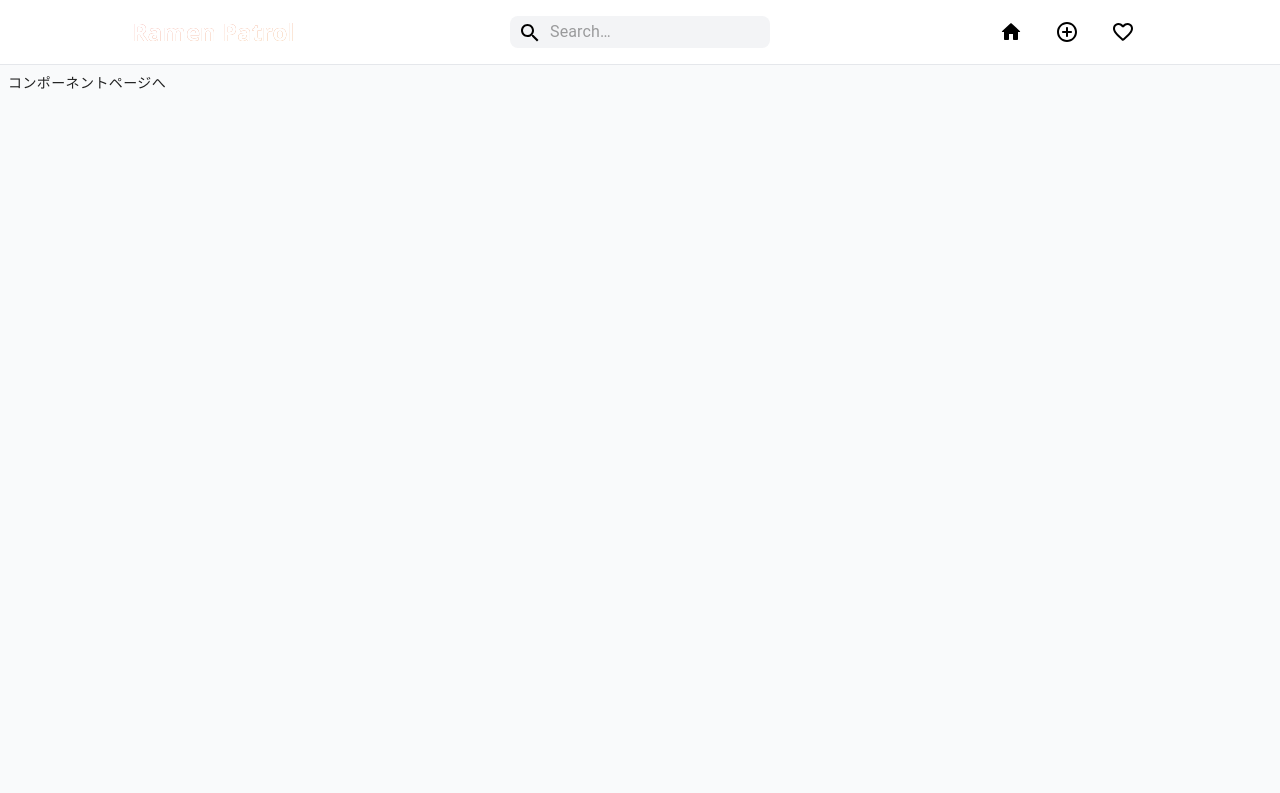
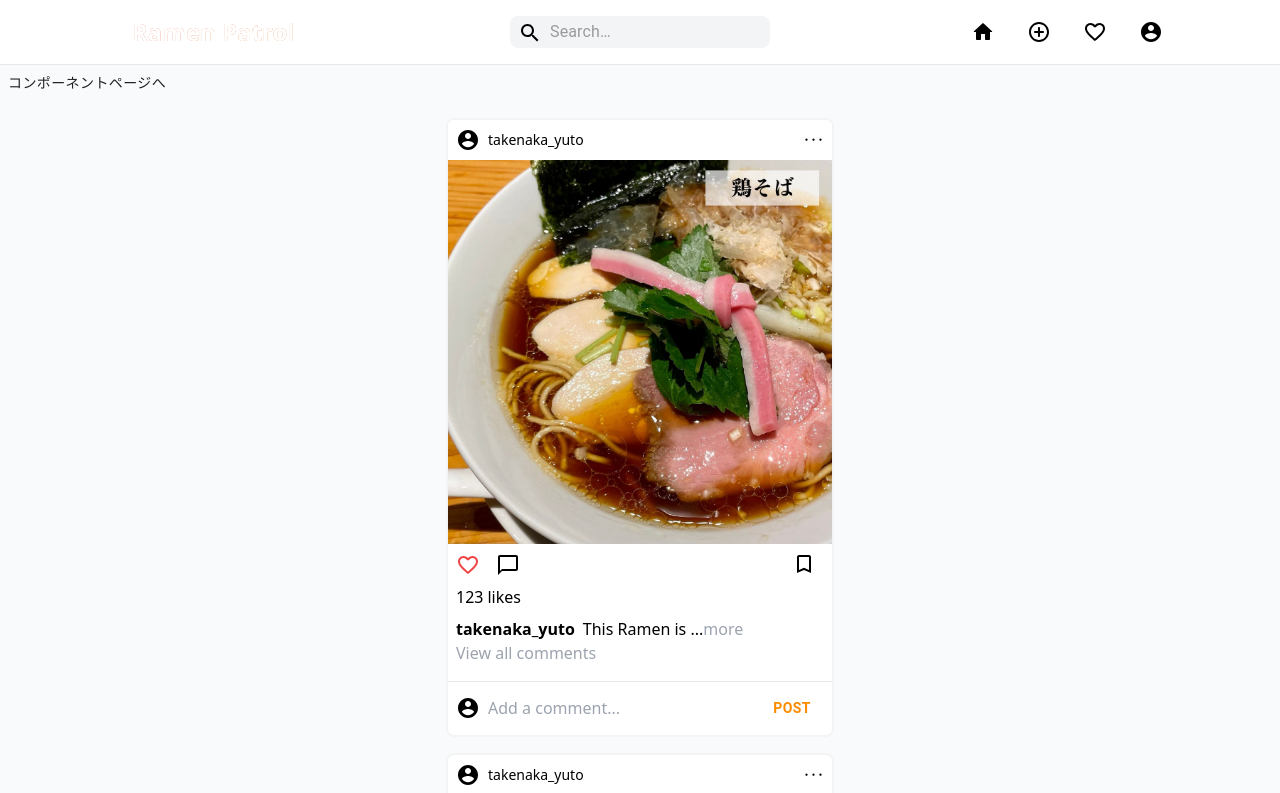
Before and after one commit to YutoTakenaka/ramen_patrol, a React (Create React App) app: page / in a window 1280 px wide. Shown: the top 793 px of the page. Built offline with nearby package versions, Linux system fonts and the light colour scheme.

Commit message:
chakra-uiのインストール

```diff
--- a/package.json
+++ b/package.json
@@ -3,6 +3,9 @@
   "version": "0.1.0",
   "private": true,
   "dependencies": {
+    "@chakra-ui/react": "^2.2.8",
+    "@emotion/react": "^11.10.0",
+    "@emotion/styled": "^11.10.0",
     "@material-ui/core": "^4.12.4",
     "@material-ui/icons": "^4.11.3",
     "@testing-library/jest-dom": "^5.16.5",
@@ -12,6 +15,7 @@
     "@types/node": "^16.11.49",
     "@types/react": "^18.0.17",
     "@types/react-dom": "^18.0.6",
+    "framer-motion": "^7.2.0",
     "react": "^18.2.0",
     "react-dom": "^18.2.0",
     "react-router-dom": "^6.3.0",
--- a/src/components/organisms/Header.tsx
+++ b/src/components/organisms/Header.tsx
@@ -3,11 +3,12 @@ import InputBase from "@material-ui/core/InputBase";
 import HomeRoundedIcon from "@material-ui/icons/HomeRounded";
 import AddCircleOutlineRoundedIcon from "@material-ui/icons/AddCircleOutlineRounded";
 import FavoriteBorderRoundedIcon from "@material-ui/icons/FavoriteBorderRounded";
+import AccountCircleIcon from "@material-ui/icons/AccountCircle";
 
 export default function Header() {
   return (
     <>
-      <div className="flex">
+      <div className="flex bg-white">
         <p className="flex justify-center items-center font-bold bg-gradient-to-br from-pink-500 to-yellow-500 h-26 w-1/3 text-white text-2xl bg-clip-text text-transparent">
           <a href="/">Ramen Patrol</a>
         </p>
@@ -18,9 +19,10 @@ export default function Header() {
           </div>
         </div>
         <div className="flex items-center justify-center w-1/3">
-          <HomeRoundedIcon className="mx-4" />
-          <AddCircleOutlineRoundedIcon className="mx-4" />
-          <FavoriteBorderRoundedIcon className="mx-4" />
+          <HomeRoundedIcon className="mx-4 hover:cursor-pointer" />
+          <AddCircleOutlineRoundedIcon className="mx-4 hover:cursor-pointer" />
+          <FavoriteBorderRoundedIcon className="mx-4 hover:cursor-pointer" />
+          <AccountCircleIcon className="mx-4 hover:cursor-pointer" />
         </div>
       </div>
       <hr />
--- /dev/null
+++ b/src/components/organisms/PostIndex.tsx
@@ -0,0 +1,81 @@
+import AccountCircleIcon from "@material-ui/icons/AccountCircle";
+import ramenImg from "../../assets/images/4.png";
+import FavoriteBorderRoundedIcon from "@material-ui/icons/FavoriteBorderRounded";
+import ChatBubbleOutlineIcon from "@material-ui/icons/ChatBubbleOutline";
+import BookmarkBorderIcon from "@material-ui/icons/BookmarkBorder";
+import { Button } from "@material-ui/core";
+import { createStyles, makeStyles, Theme } from "@material-ui/core/styles";
+
+const useStyles = makeStyles((theme: Theme) =>
+  createStyles({
+    postButton: {
+      color: "#fb8c00",
+      fontWeight: "bold",
+    },
+  })
+);
+
+export default function PostIndex() {
+  const classes = useStyles();
+
+  const showModal = () => {
+    alert();
+  };
+  return (
+    <div className="md:flex md:justify-evenly m-4">
+      <div className="bg-white border-2 border-gray-100 rounded-lg w-fit">
+        {/* header */}
+        <div className="flex justify-between items-center m-2">
+          <div className="flex items-center">
+            <AccountCircleIcon />
+            <p className="text-sm ml-2">takenaka_yuto</p>
+          </div>
+          <div
+            className="text-sm hover:opacity-50 hover:cursor-pointer"
+            onClick={showModal}
+          >
+            ･･･
+          </div>
+        </div>
+        {/* img */}
+        <div className="w-96 bg-white ">
+          <img src={ramenImg} alt="" />
+          <div className="flex w-96 my-2 justify-between">
+            <div>
+              <FavoriteBorderRoundedIcon className="mx-2 text-red-500 hover:cursor-pointer" />
+              <ChatBubbleOutlineIcon className="mx-2 hover:cursor-pointer" />
+            </div>
+            <BookmarkBorderIcon className="mr-4 hover:cursor-pointer" />
+          </div>
+          <p>
+            <span className="ml-2 mr-1">123</span>likes
+          </p>
+        </div>
+        {/* caption */}
+        <div className="m-2">
+          <div className="flex">
+            <p className="font-bold">takenaka_yuto</p>
+            <p className="ml-2">This Ramen is ...</p>
+            <p className="text-gray-400 hover:cursor-pointer">more</p>
+          </div>
+          <p className="text-gray-400 mb-4 hover:cursor-pointer">
+            View all comments
+          </p>
+        </div>
+        <hr />
+        {/* comment */}
+        <div className="flex justify-between m-2">
+          <div className="flex items-center">
+            <AccountCircleIcon />
+            <input
+              className="ml-2 outline-none"
+              type="text"
+              placeholder="Add a comment..."
+            />
+          </div>
+          <Button className={classes.postButton}>Post</Button>
+        </div>
+      </div>
+    </div>
+  );
+}
--- a/src/components/pages/TopPageIndex.tsx
+++ b/src/components/pages/TopPageIndex.tsx
@@ -1,13 +1,19 @@
 import { Button } from "@material-ui/core";
 import Header from "../organisms/Header";
+import PostIndex from "../organisms/PostIndex";
 
 export default function TopPageIndex() {
   return (
     <>
       <Header />
       {/* main contents */}
-      <div className="bg-gray-50 h-screen">
+      <div className="bg-gray-50 h-full w-screen">
         <Button href="/component">コンポーネントページへ</Button>
+        <div className="">
+          <PostIndex />
+          <PostIndex />
+          <PostIndex />
+        </div>
       </div>
     </>
   );
```
Also changed, not shown: src/assets/images/4.png (added), 1 other file (tests, documents, lock files or other folders).
